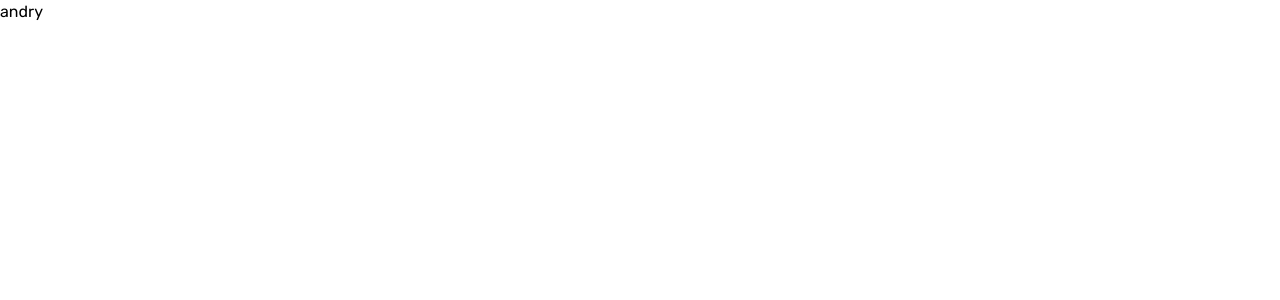
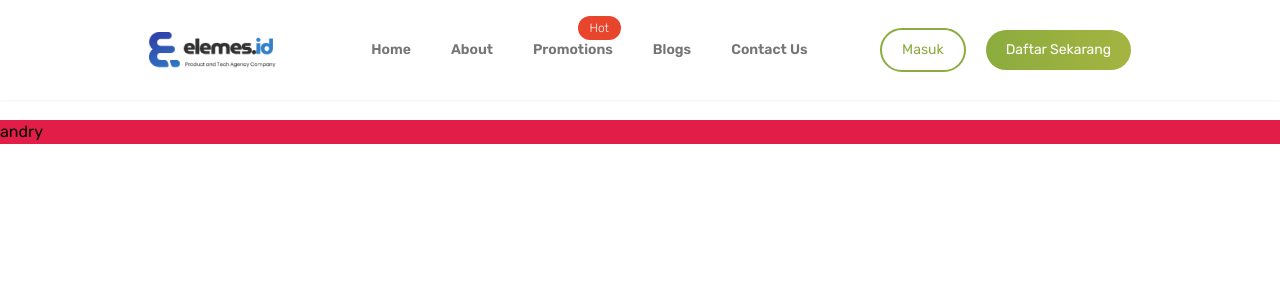
Before and after one commit to andryariadi/elemes, a Next.js app: page / in a window 1280 px wide. Shown: the top 300 px of the page. Built offline with nearby package versions, Linux system fonts and the light colour scheme.

Commit message:
styling navbar component

```diff
--- a/src/app/globals.css
+++ b/src/app/globals.css
@@ -7,3 +7,30 @@
   padding: 0;
   box-sizing: border-box;
 }
+
+@layer utilities {
+  .bg-btn {
+    @apply bg-gradient-to-r from-green-1 to-green-2 hover:from-green-2 hover:to-green-1 transition-all duration-300;
+  }
+  .text-12 {
+    @apply text-[12px] leading-normal;
+  }
+  .text-14 {
+    @apply text-[14px] leading-normal;
+  }
+  .text-16 {
+    @apply text-[16px] leading-normal;
+  }
+  .text-18 {
+    @apply text-[18px] leading-normal;
+  }
+  .text-20 {
+    @apply text-[20px] leading-normal;
+  }
+  .text-24 {
+    @apply text-[24px] leading-normal;
+  }
+  .text-32 {
+    @apply text-[32px] leading-normal;
+  }
+}
--- a/src/app/layout.tsx
+++ b/src/app/layout.tsx
@@ -1,6 +1,7 @@
 import type { Metadata } from "next";
 import { Rubik } from "next/font/google";
 import "./globals.css";
+import Navbar from "@/components/Navbar";
 
 const rubik = Rubik({
   subsets: ["latin"],
@@ -21,7 +22,10 @@ export default function RootLayout({
 }>) {
   return (
     <html lang="en">
-      <body className={`${rubik.className} antialiased`}>{children}</body>
+      <body className={`${rubik.className} antialiased space-y-5 h-[100rem]`}>
+        <Navbar />
+        {children}
+      </body>
     </html>
   );
 }
--- a/src/app/page.tsx
+++ b/src/app/page.tsx
@@ -1,3 +1,3 @@
 export default function Home() {
-  return <main>andry</main>;
+  return <main className="bg-rose-600">andry</main>;
 }
--- /dev/null
+++ b/src/components/ButtonMotion.tsx
@@ -0,0 +1,18 @@
+"use client";
+
+import { motion } from "framer-motion";
+import Link from "next/link";
+
+const ButtonMotion = ({ title, link, icon }: { title: string; link: string; icon?: boolean }) => {
+  return (
+    <motion.button type="button" whileHover={{ scale: 1.01 }} whileTap={{ scale: 0.95 }} className="">
+      <Link href={link} className={`${title === "Masuk" ? "bg-transparent border-2 border-green-1" : "bg-btn"} w-full text-14 md:button_bold-16 px-2 md:px-5 py-[10px] rounded-full flex items-center gap-2`}>
+        {icon && <span>{icon}</span>}
+
+        <span className={`text-sm ${title === "Create Video" || (title === "Dashboard" && "hidden md:block")} ${title === "Masuk" ? "text-green-1" : "text-white-1"}`}>{title}</span>
+      </Link>
+    </motion.button>
+  );
+};
+
+export default ButtonMotion;
--- /dev/null
+++ b/src/components/Category.tsx
@@ -0,0 +1,5 @@
+const Category = () => {
+  return <div>Category</div>;
+};
+
+export default Category;
--- /dev/null
+++ b/src/components/Footer.tsx
@@ -0,0 +1,5 @@
+const Footer = () => {
+  return <div>Footer</div>;
+};
+
+export default Footer;
--- /dev/null
+++ b/src/components/Hero.tsx
@@ -0,0 +1,5 @@
+const Hero = () => {
+  return <div>Hero</div>;
+};
+
+export default Hero;
--- /dev/null
+++ b/src/components/Navbar.tsx
@@ -0,0 +1,35 @@
+import { navLinks } from "@/constant";
+import Image from "next/image";
+import Link from "next/link";
+import ButtonMotion from "./ButtonMotion";
+
+const Navbar = () => {
+  return (
+    <nav className="px-[9.3rem] py-5 flex items-center justify-between bg-transparent bg-opacity-50 backdrop-blur-md shadow-sm sticky top-0 z-50">
+      {/* Logo */}
+      <div className="bg-sky-500">
+        <Image src="/logo.png" alt="Logo" width={150} height={150} />
+      </div>
+
+      {/* Nav Links */}
+      <div className="b-emerald-500 flex items-center gap-10">
+        {navLinks.map((link) => (
+          <Link key={link.title} href={link.href} className="relative b-rose-500 text-sm text-dark_gray font-semibold hover:text-green-1 transition-all duration-300 py-5">
+            <span>{link.title}</span>
+
+            {link.title === "Promotions" && <span className="absolute -top-1 -right-2 bg-dark_red text-white-1 text-xs font-light px-3 py-1 rounded-full">Hot</span>}
+          </Link>
+        ))}
+      </div>
+
+      {/* Auth */}
+      <div className="b-violet-500 flex items-center gap-5">
+        <ButtonMotion title="Masuk" link="/login" />
+
+        <ButtonMotion title="Daftar Sekarang" link="/register" />
+      </div>
+    </nav>
+  );
+};
+
+export default Navbar;
--- /dev/null
+++ b/src/components/Trending.tsx
@@ -0,0 +1,5 @@
+const Trending = () => {
+  return <div>Trending</div>;
+};
+
+export default Trending;
--- a/tailwind.config.ts
+++ b/tailwind.config.ts
@@ -19,6 +19,8 @@ export default {
         sky: "#40A2B1",
         dark_blue: "#405EB6",
         dark_pink: "#B23F74",
+        dark_gray: "#757575",
+        dark_red: "#E7462D",
       },
     },
   },
```
Also changed, not shown: package.json (+7 -6 lines), 1 other file (tests, documents, lock files or other folders).
